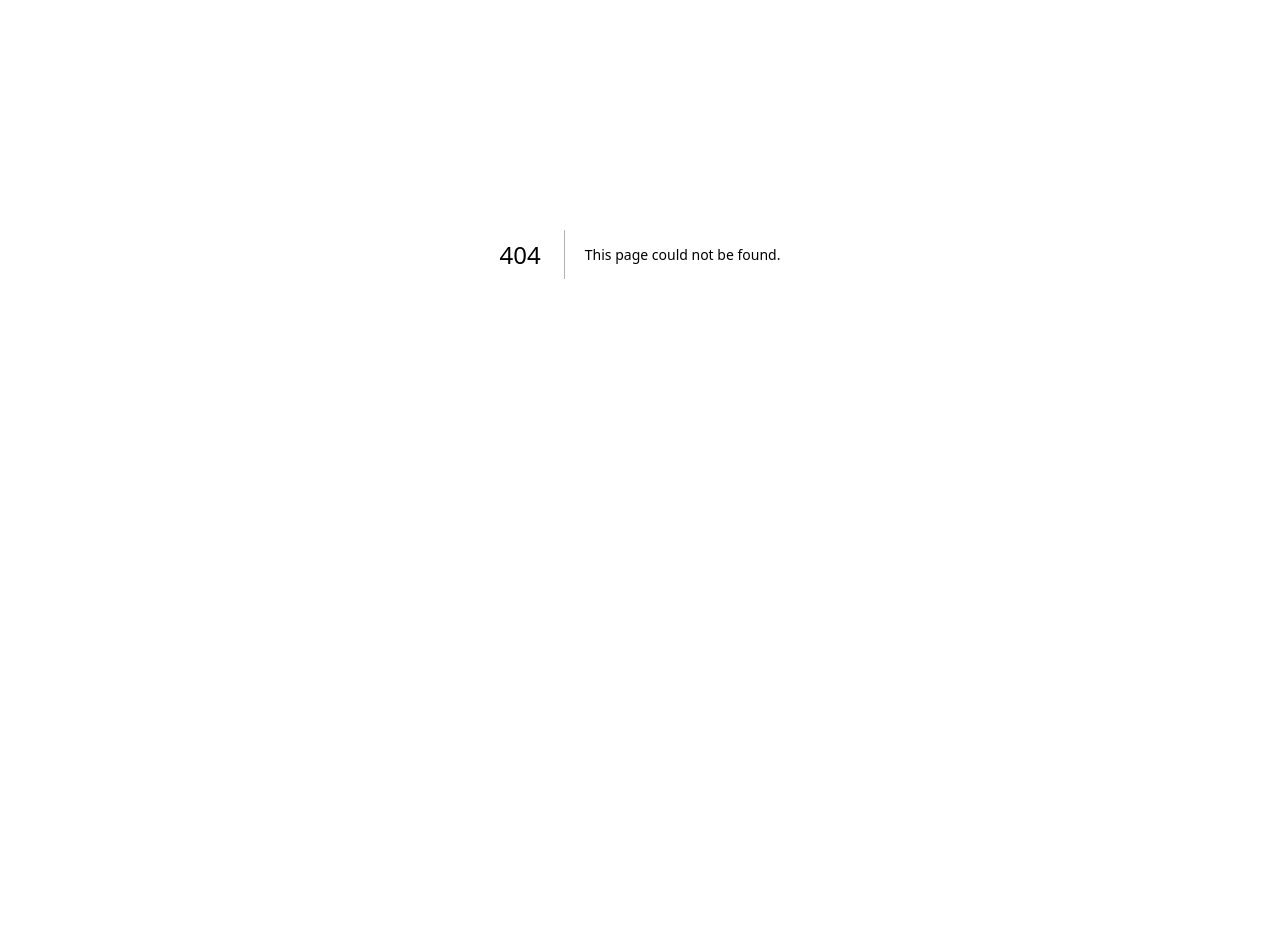
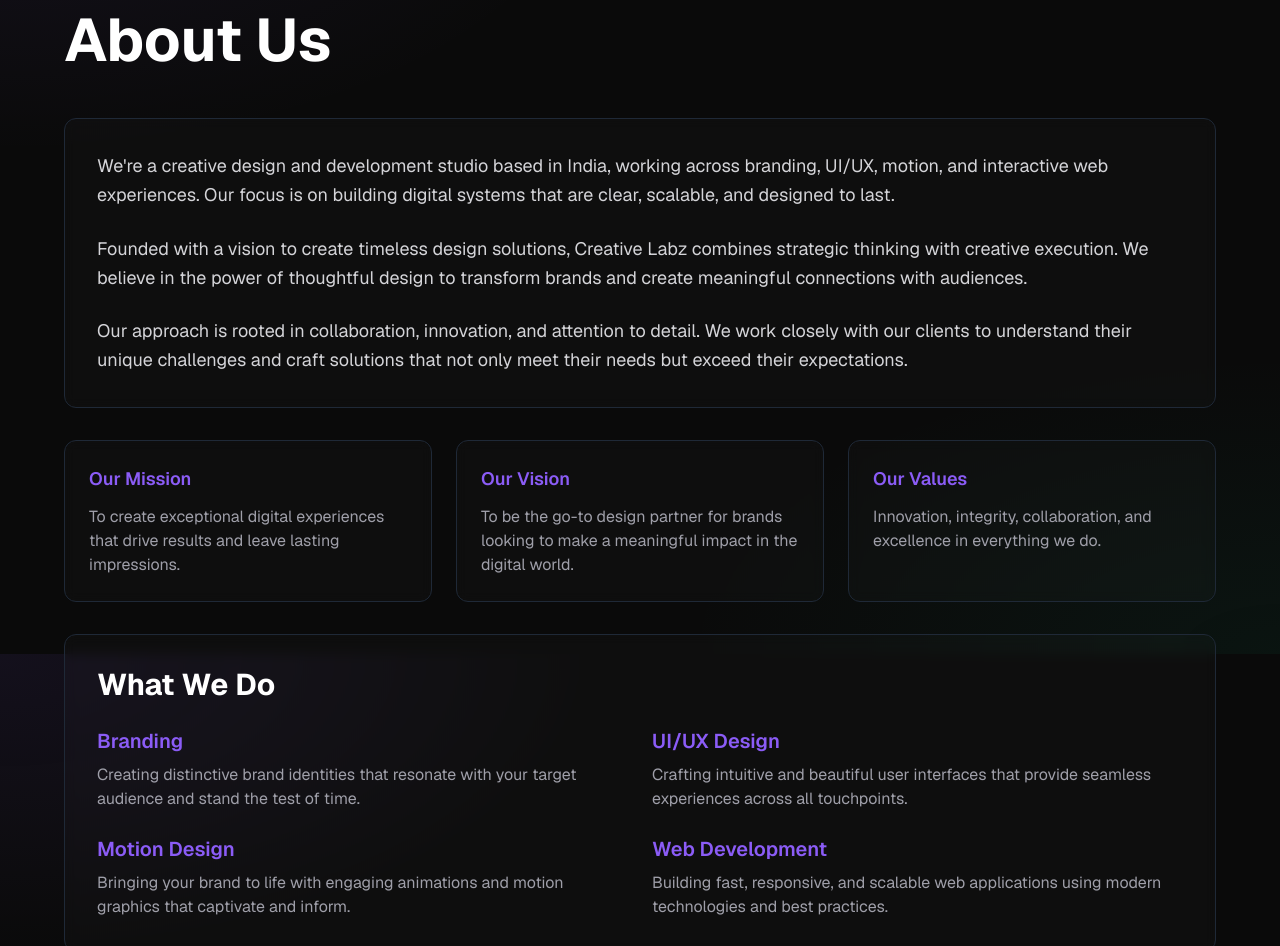
Before and after one commit to Kowshik-Kumar/Creative-Labs, a Next.js app: page /about in a window 1280 px wide. Before the commit this address had no page. Shown: the part 146-1092 px from the top of the page. Before the commit the page ends 800 px from the top, so only its background shows below. Built offline with nearby package versions, Linux system fonts and the light colour scheme.

Commit message:
Few Changes

```diff
--- /dev/null
+++ b/src/app/about/page.tsx
@@ -0,0 +1,96 @@
+"use client";
+import Navbar from "@/components/Navbar";
+import Footer from "@/components/Footer";
+import FadeIn from "@/components/FadeIn";
+
+export default function AboutPage() {
+  return (
+    <>
+      <Navbar />
+      <main className="min-h-screen pt-32 pb-24">
+        <div className="container px-6 max-w-4xl mx-auto">
+          <FadeIn>
+            <div className="mb-12">
+              <p className="text-accent text-sm font-medium uppercase tracking-wider mb-2">
+                Design Studio
+              </p>
+              <h1 className="text-5xl md:text-6xl font-bold text-white">
+                About Us
+              </h1>
+            </div>
+          </FadeIn>
+
+          <FadeIn delay={0.1}>
+            <div className="glass rounded-xl p-8 mb-8">
+              <p className="text-zinc-300 text-lg leading-relaxed mb-6">
+                We're a creative design and development studio based in India, working across branding, UI/UX, motion, and interactive web experiences. Our focus is on building digital systems that are clear, scalable, and designed to last.
+              </p>
+              <p className="text-zinc-300 text-lg leading-relaxed mb-6">
+                Founded with a vision to create timeless design solutions, Creative Labz combines strategic thinking with creative execution. We believe in the power of thoughtful design to transform brands and create meaningful connections with audiences.
+              </p>
+              <p className="text-zinc-300 text-lg leading-relaxed">
+                Our approach is rooted in collaboration, innovation, and attention to detail. We work closely with our clients to understand their unique challenges and craft solutions that not only meet their needs but exceed their expectations.
+              </p>
+            </div>
+          </FadeIn>
+
+          <FadeIn delay={0.2}>
+            <div className="grid md:grid-cols-3 gap-6 mb-8">
+              <div className="glass rounded-xl p-6">
+                <h3 className="text-accent text-lg font-semibold mb-3">Our Mission</h3>
+                <p className="text-zinc-400">
+                  To create exceptional digital experiences that drive results and leave lasting impressions.
+                </p>
+              </div>
+              <div className="glass rounded-xl p-6">
+                <h3 className="text-accent text-lg font-semibold mb-3">Our Vision</h3>
+                <p className="text-zinc-400">
+                  To be the go-to design partner for brands looking to make a meaningful impact in the digital world.
+                </p>
+              </div>
+              <div className="glass rounded-xl p-6">
+                <h3 className="text-accent text-lg font-semibold mb-3">Our Values</h3>
+                <p className="text-zinc-400">
+                  Innovation, integrity, collaboration, and excellence in everything we do.
+                </p>
+              </div>
+            </div>
+          </FadeIn>
+
+          <FadeIn delay={0.3}>
+            <div className="glass rounded-xl p-8">
+              <h2 className="text-3xl font-bold text-white mb-6">What We Do</h2>
+              <div className="grid md:grid-cols-2 gap-6">
+                <div>
+                  <h3 className="text-accent text-xl font-semibold mb-2">Branding</h3>
+                  <p className="text-zinc-400">
+                    Creating distinctive brand identities that resonate with your target audience and stand the test of time.
+                  </p>
+                </div>
+                <div>
+                  <h3 className="text-accent text-xl font-semibold mb-2">UI/UX Design</h3>
+                  <p className="text-zinc-400">
+                    Crafting intuitive and beautiful user interfaces that provide seamless experiences across all touchpoints.
+                  </p>
+                </div>
+                <div>
+                  <h3 className="text-accent text-xl font-semibold mb-2">Motion Design</h3>
+                  <p className="text-zinc-400">
+                    Bringing your brand to life with engaging animations and motion graphics that captivate and inform.
+                  </p>
+                </div>
+                <div>
+                  <h3 className="text-accent text-xl font-semibold mb-2">Web Development</h3>
+                  <p className="text-zinc-400">
+                    Building fast, responsive, and scalable web applications using modern technologies and best practices.
+                  </p>
+                </div>
+              </div>
+            </div>
+          </FadeIn>
+        </div>
+      </main>
+      <Footer />
+    </>
+  );
+}
--- a/src/app/page.tsx
+++ b/src/app/page.tsx
@@ -4,7 +4,6 @@ import Footer from "@/components/Footer";
 import Hero from "@/sections/Hero";
 import Work from "@/sections/Work";
 import Services from "@/sections/Services";
-import About from "@/sections/About";
 import Clients from "@/sections/Clients";
 
 export default function Home() {
@@ -16,7 +15,6 @@ export default function Home() {
         <div className="space-y-24 mt-16">
           <Work />
           <Services />
-          <About />
           <Clients />
         </div>
       </main>
--- a/src/components/FadeIn.tsx
+++ b/src/components/FadeIn.tsx
@@ -12,7 +12,7 @@ export default function FadeIn({ children, delay = 0 }: Props) {
     <motion.div
       initial={{ opacity: 0, y: 20 }}
       whileInView={{ opacity: 1, y: 0 }}
-      viewport={{ once: true, margin: "-100px" }}
+      viewport={{ once: false, margin: "-100px" }}
       transition={{ duration: 0.5, delay }}
     >
       {children}
--- a/src/components/Navbar.tsx
+++ b/src/components/Navbar.tsx
@@ -10,7 +10,7 @@ export default function Navbar() {
   const navItems = [
     { href: "#work", label: "Work" },
     { href: "#services", label: "Services" },
-    { href: "#about", label: "About" },
+    { href: "/about", label: "About Us" },
     { href: "#clients", label: "Clients" },
     { href: "/contact", label: "Contact" },
   ];
```
